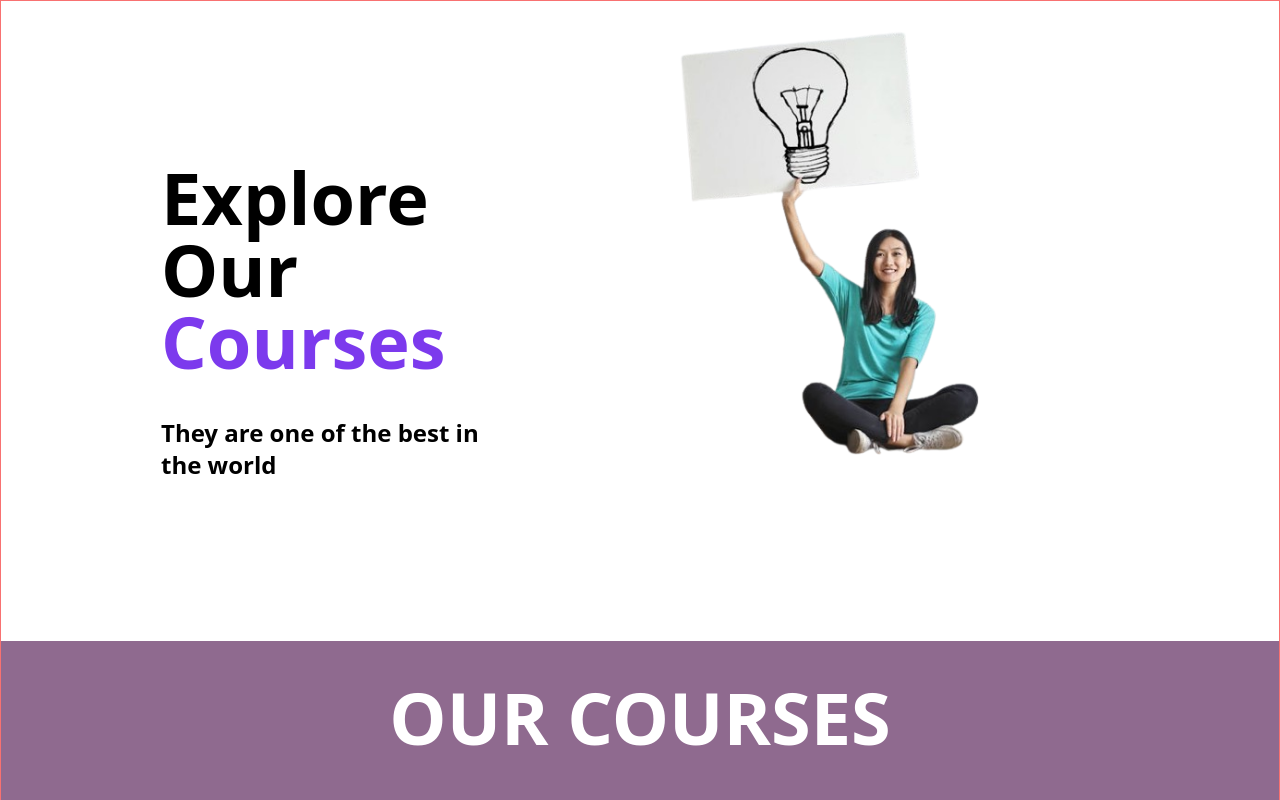
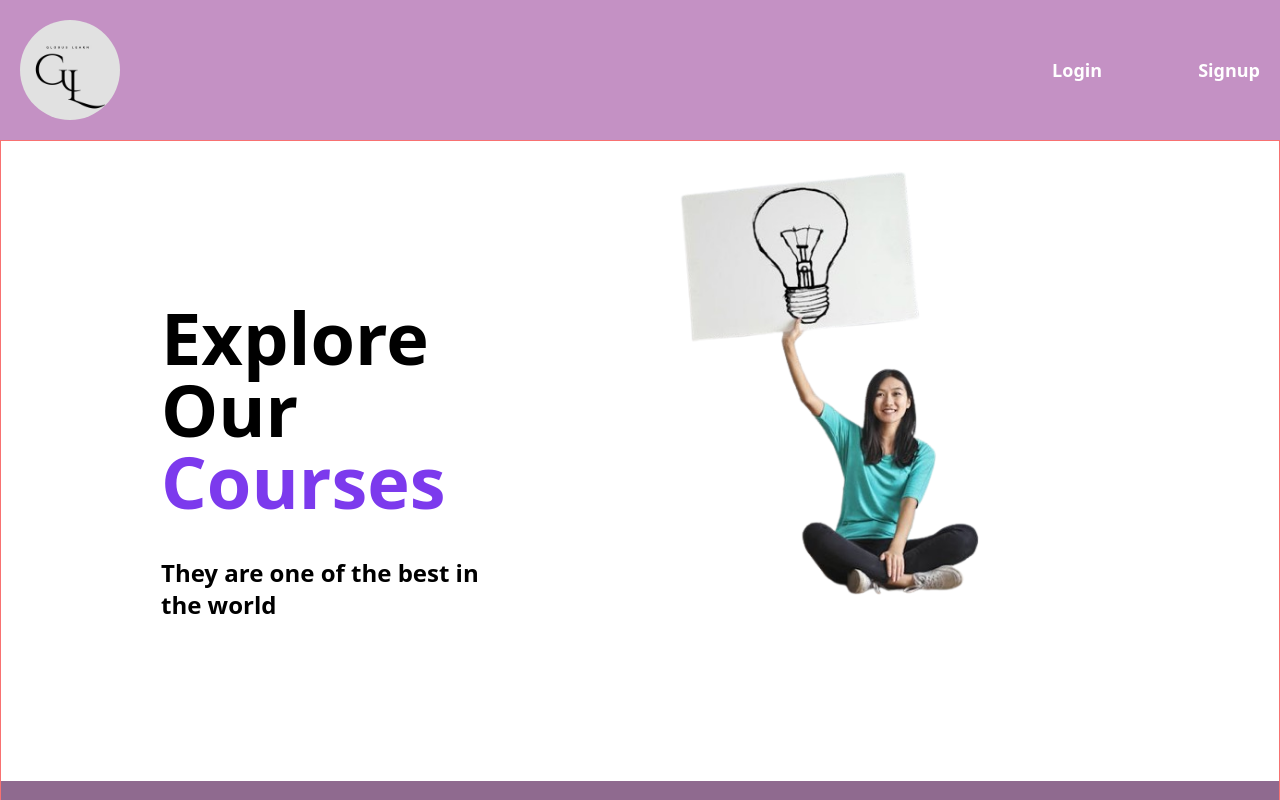
Before and after one commit to Vermaji8620/Globus-Learn-Corp, a React (Vite) app in the folder client_side/: page / in a window 1280 px wide. Shown: the top 800 px of the page. Built offline with nearby package versions, Linux system fonts and the light colour scheme.

Commit message:
header addition done

```diff
--- a/client_side/src/App.jsx
+++ b/client_side/src/App.jsx
@@ -3,10 +3,12 @@ import Dashboard from "./pages/Dashboard";
 import Login from "./pages/Login";
 import Signup from "./pages/Signup";
 import Questions from "./pages/Questions";
+import Header from "./components/Header";
 
 const App = () => {
   return (
     <BrowserRouter>
+      <Header />
       <Routes>
         <Route path="/" element={<Dashboard />} />
         <Route path="/login" element={<Login />} />
--- /dev/null
+++ b/client_side/src/components/Header.jsx
@@ -0,0 +1,35 @@
+import logo from "../assets/logo.png";
+import { Link, useLocation } from "react-router-dom";
+
+const Header = () => {
+  const location = useLocation();
+  return (
+    <div className="w-full flex justify-end p-5 bg-[#c895c8ec]">
+      <div className="w-1/2">
+        <Link to="/">
+          <img src={logo} className="w-[100px] rounded-[50px]" alt="" />
+        </Link>
+      </div>
+      <div className="w-1/2 justify-end gap-24 items-center flex">
+        <Link
+          to="/login"
+          className={`text-lg ${
+            location.pathname === "/login" ? "underline" : ""
+          } w-fit font-semibold text-[#fff]`}
+        >
+          Login
+        </Link>
+        <Link
+          to="/signup"
+          className={`text-lg ${
+            location.pathname === "/signup" ? "underline" : ""
+          } w-fit font-semibold text-[#fff]`}
+        >
+          Signup
+        </Link>
+      </div>
+    </div>
+  );
+};
+
+export default Header;
```
Also changed, not shown: client_side/src/assets/logo.png (added).
